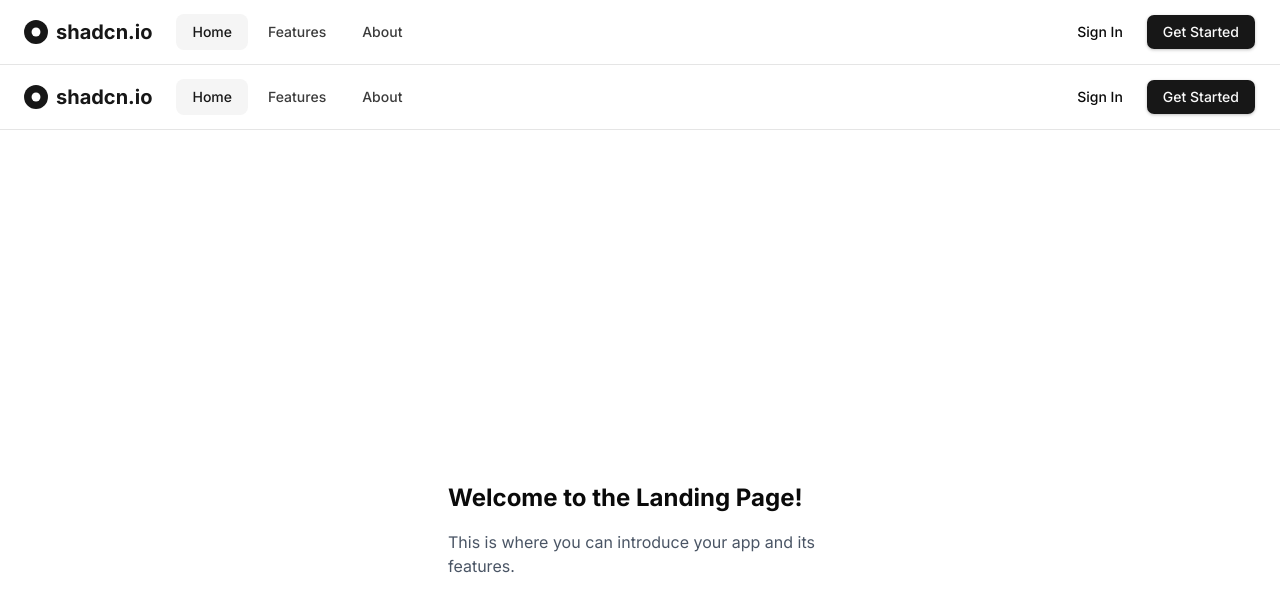
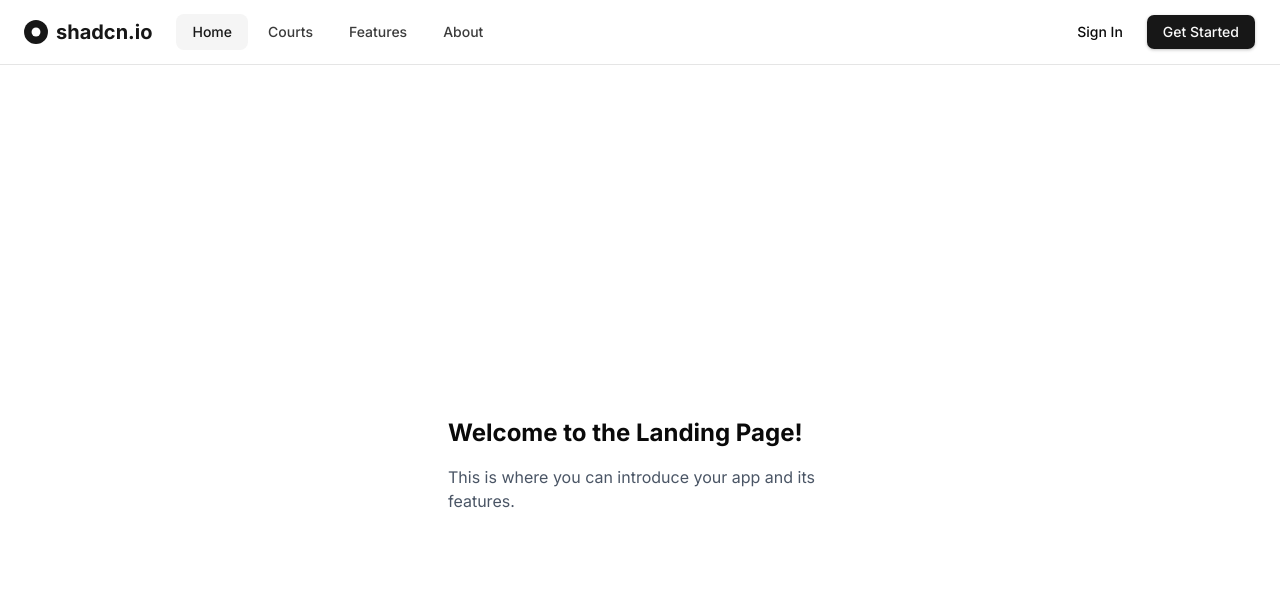
Before and after one commit to chadlimjinjie/unihack2026, a Next.js app: page / in a window 1280 px wide. Shown: the top 610 px of the page. Built offline with nearby package versions, Linux system fonts and the light colour scheme.

Commit message:
modified:   app/(root)/_components/LandingPage.tsx 	modified:   app/(root)/_components/nav-bar.tsx

```diff
--- a/app/(root)/_components/LandingPage.tsx
+++ b/app/(root)/_components/LandingPage.tsx
@@ -3,7 +3,6 @@ import { Navbar } from "./nav-bar"
 export default function LandingPage() {
     return (
         <div>
-            <Navbar />
             <div className="flex min-h-svh w-full items-center justify-center p-6 md:p-10">
                 <div className="w-full max-w-sm">
                     <h1 className="text-2xl font-bold">Welcome to the Landing Page!</h1>
@@ -11,6 +10,5 @@ export default function LandingPage() {
                 </div>
             </div>
         </div>
-
     )
 }
--- a/app/(root)/_components/nav-bar.tsx
+++ b/app/(root)/_components/nav-bar.tsx
@@ -10,6 +10,7 @@ import {
 } from "@/components/ui/navigation-menu"
 import { Popover, PopoverContent, PopoverTrigger } from "@/components/ui/popover"
 import { cn } from "@/lib/utils"
+import Link from "next/link"
 
 // Simple logo component for the navbar
 const Logo = (props: React.SVGAttributes<SVGElement>) => {
@@ -84,6 +85,7 @@ export interface NavbarProps extends React.HTMLAttributes<HTMLElement> {
 // Default navigation links
 const defaultNavigationLinks: NavbarNavLink[] = [
     { href: "/", label: "Home", active: true },
+    { href: "/courts", label: "Courts" },
     { href: "/features", label: "Features" },
     //   { href: "/pricing", label: "Pricing" },
     { href: "/about", label: "About" },
@@ -170,6 +172,7 @@ export const Navbar = React.forwardRef<HTMLElement, NavbarProps>(
                                     <NavigationMenu className="max-w-none">
                                         <NavigationMenuList className="flex-col items-start gap-1">
                                             {navigationLinks.map((link, index) => (
+                                                <Link href={link.href} key={index}>
                                                     <NavigationMenuItem className="w-full" key={index}>
                                                         <button
                                                             type="button"
@@ -179,11 +182,12 @@ export const Navbar = React.forwardRef<HTMLElement, NavbarProps>(
                                                                     ? "bg-accent text-accent-foreground"
                                                                     : "text-foreground/80",
                                                             )}
-                                                        onClick={e => e.preventDefault()}
+                                                            // onClick={e => e.preventDefault()}
                                                         >
                                                             {link.label}
                                                         </button>
                                                     </NavigationMenuItem>
+                                                </Link>
                                             ))}
                                         </NavigationMenuList>
                                     </NavigationMenu>
@@ -205,6 +209,7 @@ export const Navbar = React.forwardRef<HTMLElement, NavbarProps>(
                                 <NavigationMenu className="flex">
                                     <NavigationMenuList className="gap-1">
                                         {navigationLinks.map((link, index) => (
+                                            <Link href={link.href} key={index}>
                                                 <NavigationMenuItem key={index}>
                                                     <button
                                                         type="button"
@@ -214,11 +219,12 @@ export const Navbar = React.forwardRef<HTMLElement, NavbarProps>(
                                                                 ? "bg-accent text-accent-foreground"
                                                                 : "text-foreground/80 hover:text-foreground",
                                                         )}
-                                                    onClick={e => e.preventDefault()}
+                                                        // onClick={e => e.preventDefault()}
                                                     >
                                                         {link.label}
                                                     </button>
                                                 </NavigationMenuItem>
+                                            </Link>
                                         ))}
                                     </NavigationMenuList>
                                 </NavigationMenu>
```
Lines whose indentation alone changed are shown as unchanged.
